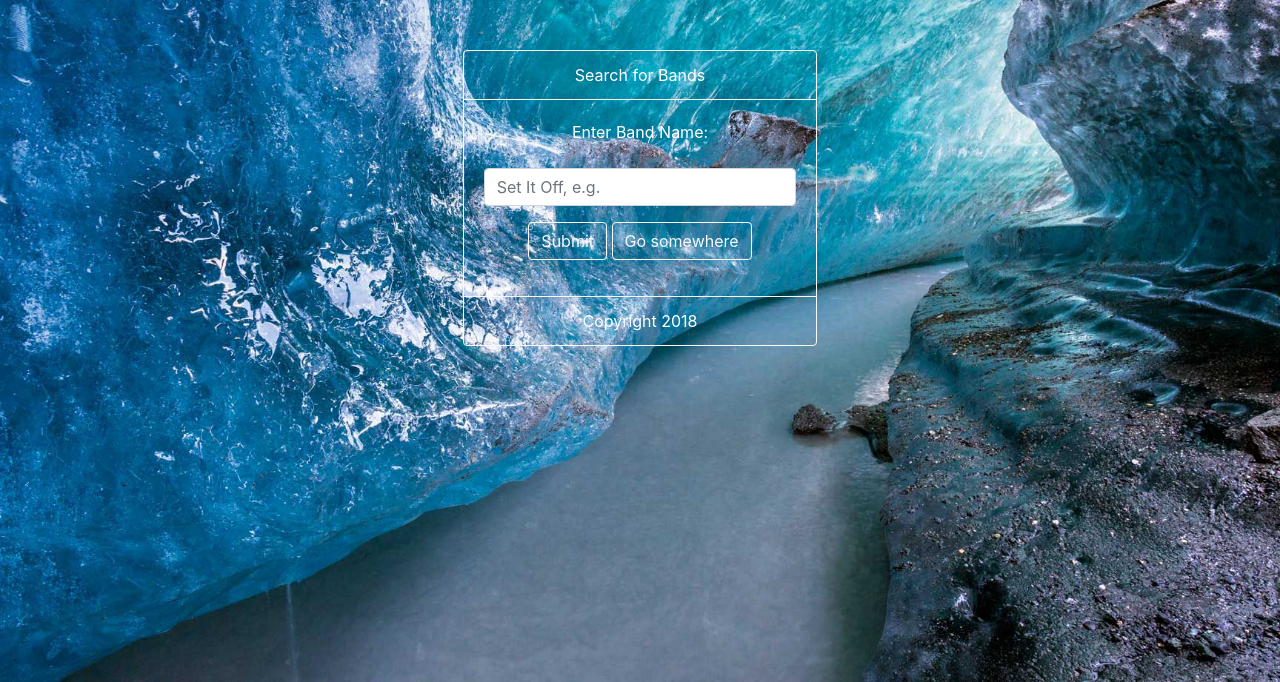
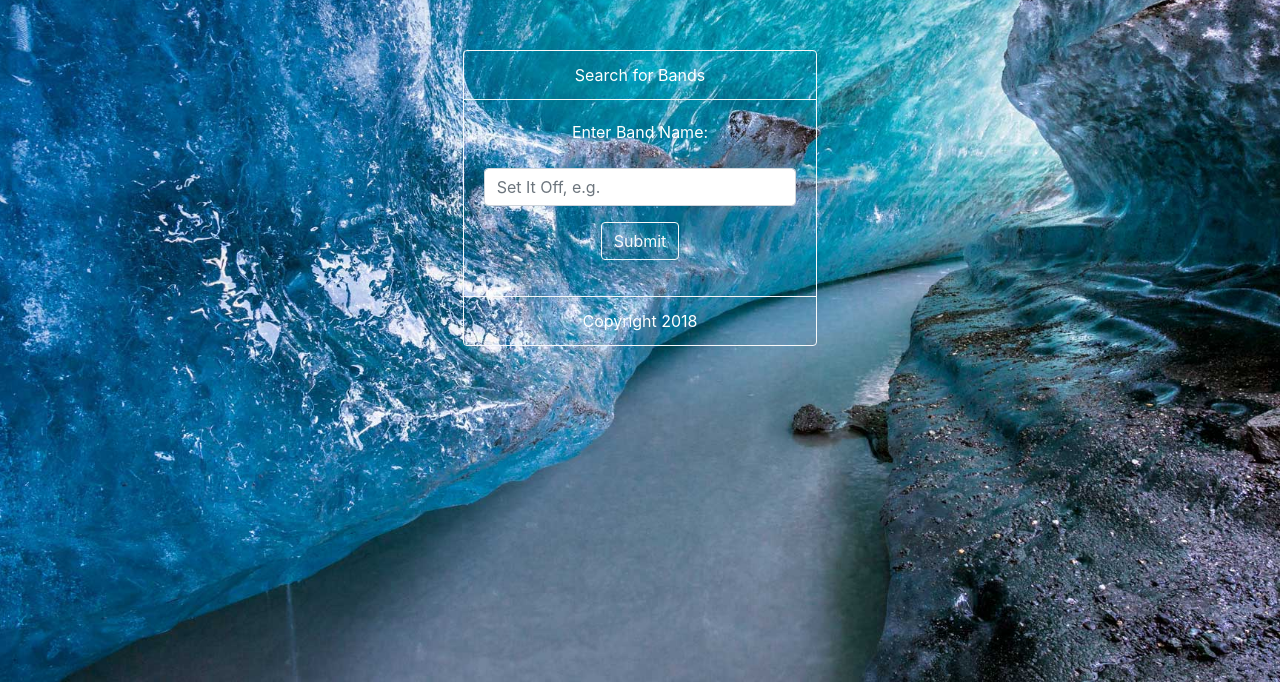
Before and after one commit to SasquatchXYZ/Music-App, a plain HTML site: page index.html in a window 1280 px wide. Shown: the part 174-856 px from the top of the page. Drawn offline with nearby package versions, Linux system fonts and the light colour scheme.

Commit message:
minor debugging

```diff
--- a/assets/app.js
+++ b/assets/app.js
@@ -69,10 +69,10 @@ function queryYoutubeAPI(band) {
             console.log(videos);
 
             for (var v = 0; v < snippets.length; v++) {
-                let videoPlayer = $(`<div class="embed-responsive embed-responsive-16by9">
+                    let videoPlayer = $(`<div class="embed-responsive embed-responsive-16by9">
                                 <iframe class="embed-responsive-item" src=${videos[v]} allowfullscreen></iframe>
                                     </div>`);
-                console.log(videoPlayer);
+                    console.log(videoPlayer);
 
                 $(`#video-${v + 1}`).append(videoPlayer);
             }
--- a/index.html
+++ b/index.html
@@ -71,7 +71,7 @@
                                 </div>
                                 <div class="form-group text-white text-center">
                                     <button class="btn btn-outline-light" id="submit-band-name" type="submit">Submit</button>
-                                    <a href="#" class="btn btn-outline-light">Go somewhere</a>
+                                    <!--<a href="#" class="btn btn-outline-light">Go somewhere</a>-->
                                 </div>
                             </form>
                         </div>
```
